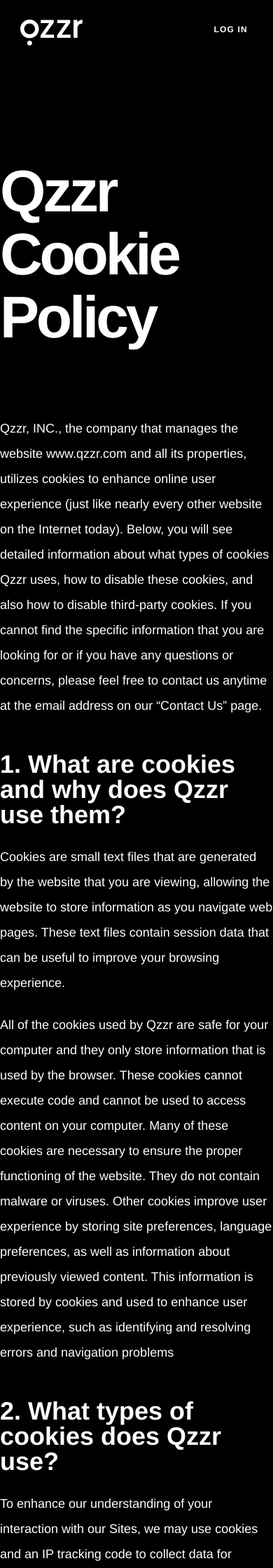
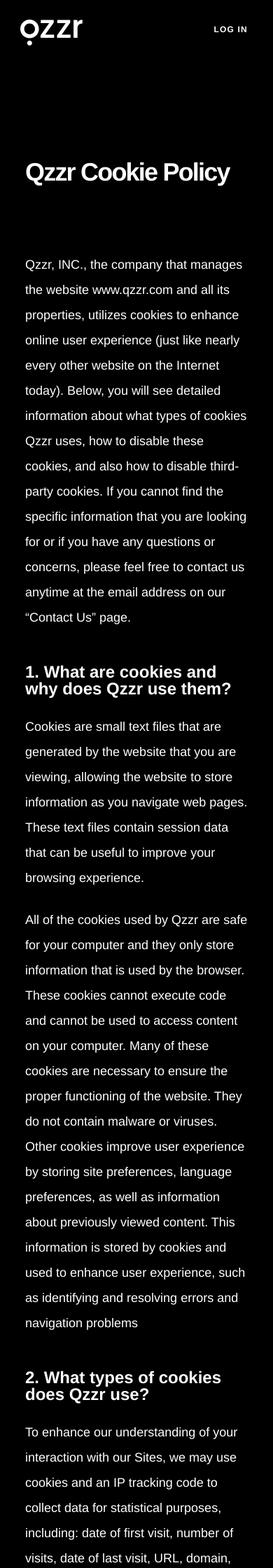
Before and after one commit to devqzzr/devqzzr.github.io, a Jekyll site: the page built from cookie-policy/index.html, in a window 390 px wide. Shown: the top 2240 px of the page at 70% size. Built offline with Jekyll 4.4.1, drawn with Linux system fonts in a browser that asks for light colours; some web fonts are replaced.

Commit message:
longform mobile

```diff
--- a/_sass/_components/_longform.scss
+++ b/_sass/_components/_longform.scss
@@ -1,6 +1,7 @@
 .Longform {
   max-width: 900px;
   margin: 12rem auto;
+  padding: 0 3rem;
   &-heading {
     font-size: 7rem;
     line-height: 90px;
@@ -34,3 +35,18 @@
     }
   }
 }
+
+@media (max-width: 800px) {
+  .Longform {
+    font-size: 1.5rem;
+    &-heading {
+      font-size: 3rem;
+      line-height: 1em;
+    }
+    &-section {
+      &-heading {
+        font-size: 2rem;
+      }
+    }
+  }
+}
```
